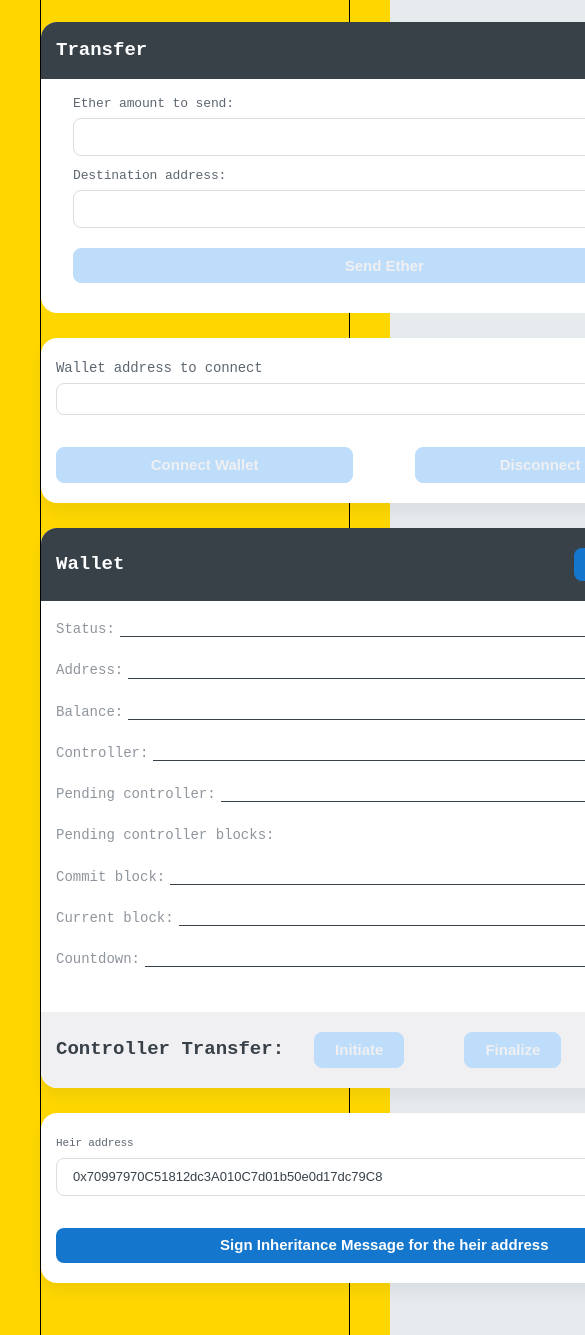
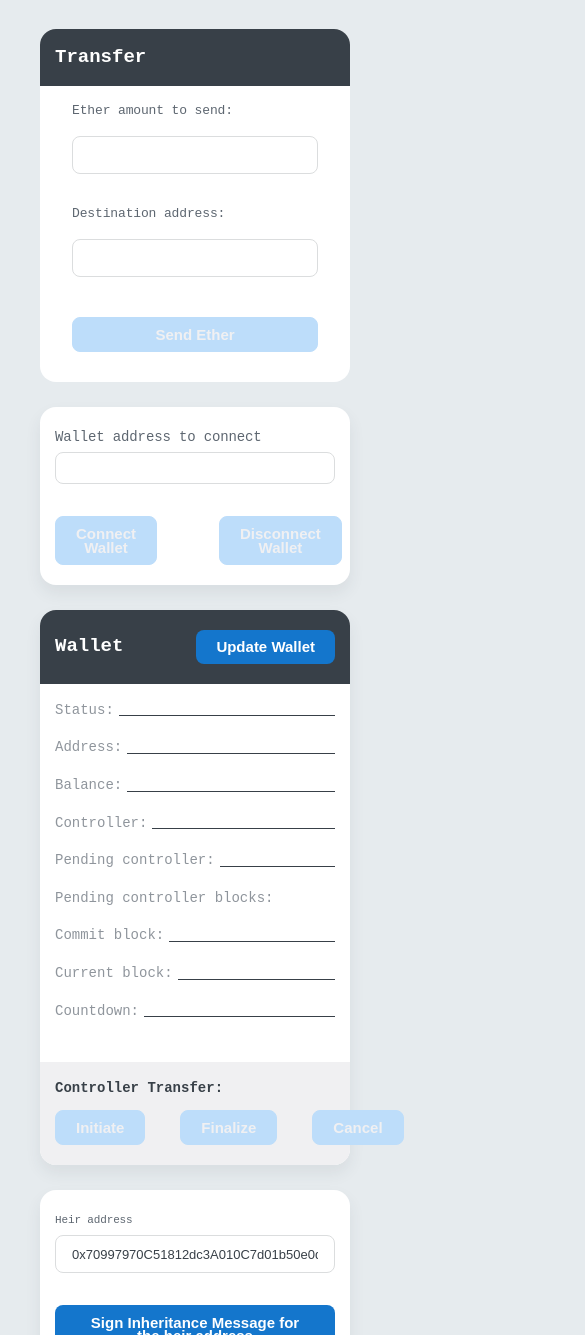
Before and after one commit to AndriianChestnykh/digital-assets-inheritance-demo, a website with bundled scripts: page dapps/ui/src/index.html in a window 390 px wide. Shown: the part 665-2000 px from the top of the page, 585 px wide, since content can reach past the window. Built offline with nearby package versions, Linux system fonts and the light colour scheme.

Commit message:
update position elements

```diff
--- a/dapps/ui/src/index.css
+++ b/dapps/ui/src/index.css
@@ -40,13 +40,11 @@ body {
     margin: 0 auto;
     padding: 20px 20px; /*default value: padding: 30px 65px;*/
     box-sizing: border-box;
-    background: gold;
 }
 
 .main {
     display: flex;
     gap: 30px;
-    border: 1px solid black
 }
 .wallet-interaction-section {
     flex: 2;
@@ -54,6 +52,28 @@ body {
 .inheritance-message-section {
     flex: 1;
 }
+
+@media (max-width: 1440px) {
+    .wrapper {
+        padding: 20px 100px;
+    }
+    .main {
+        flex-direction: column;
+    }
+
+    .inheritance-message-section {
+        flex-direction: row;
+    }
+
+    .contract-info-details {
+        font-size: 16px;
+    }
+
+    .inheritance-message-section {
+        margin-top: -5px;
+    }
+}
+
 @media (max-width: 1129px) {
     .contract-form-address-input {
         display: block;
@@ -162,23 +182,32 @@ body {
         width: 100%;
     }
 
+    /* .transcation-form-details {
+        padding: 40px 32px 15px;
+    } */
+
     .transaction-section-tittle {
         font-size: 16px;
         padding: 20px 15px;
     }
 
-    .transcation-form-details input {
-        width: 100%;
-        height: 38px;
+    .transcation-form-details label {
+        font-size: 16px;
+
     }
 
-    .transcation-form-details label {
-        font-size: 16px;
+    .form-addres {
+        margin-top: 30px;
     }
 
     .transcation-form-details input {
         width: 100%;
         height: 35px;
+        margin-top: 15px;
+    }
+
+    #sendButton {
+        margin-top: 20px;
     }
 
     /*contract-connect-section*/
@@ -217,6 +246,7 @@ body {
 
     .contract-info-details {
         padding: 20px 15px;
+        font-size: 14px;
     }
 
     .btn-update-contract {
@@ -430,8 +460,14 @@ body {
         margin-left: 5px;
     }
 
+    /*controller-transfer-section*/
+
     .controller-transfer-tittle {
-        font-size: 19px;
+        font-size: 14px;
+    }
+
+    .controller-transfer-buttons {
+        gap: 5px;
     }
 
     /*inheritance-sign-section*/
@@ -468,6 +504,22 @@ body {
 
     .inheritance-message-send-section {
         margin: 32px 0px 0px 0px;
+    }
+}
+
+@media (max-width: 675px) {
+    .controller-transfer-section {
+        flex-direction: column;
+        align-items: flex-start;
+    }
+
+    .controller-transfer-buttons {
+        margin-top: 15px;
+        gap: 5px;
+    }
+
+    #initControllerTransferButton {
+        margin-left: 0;
     }
 }
 
--- a/dapps/ui/src/styles/header.css
+++ b/dapps/ui/src/styles/header.css
@@ -10,7 +10,6 @@ header {
     font-style: normal;
     font-weight: 600;
     line-height: normal;
-    border: 1px solid rgb(238, 20, 20);
 }
 
 .header-btn-connect {
--- a/dapps/ui/src/styles/inheritance-message-section.css
+++ b/dapps/ui/src/styles/inheritance-message-section.css
@@ -30,6 +30,7 @@
     display: block;
     width: 95%;
     /* height: 380px; */
+    height: 379px;
     padding: 9px 2px 9px 16px;
     border-radius: 8px;
     border: 1px solid var(--light-gray-2, #DBDDDE);
```
